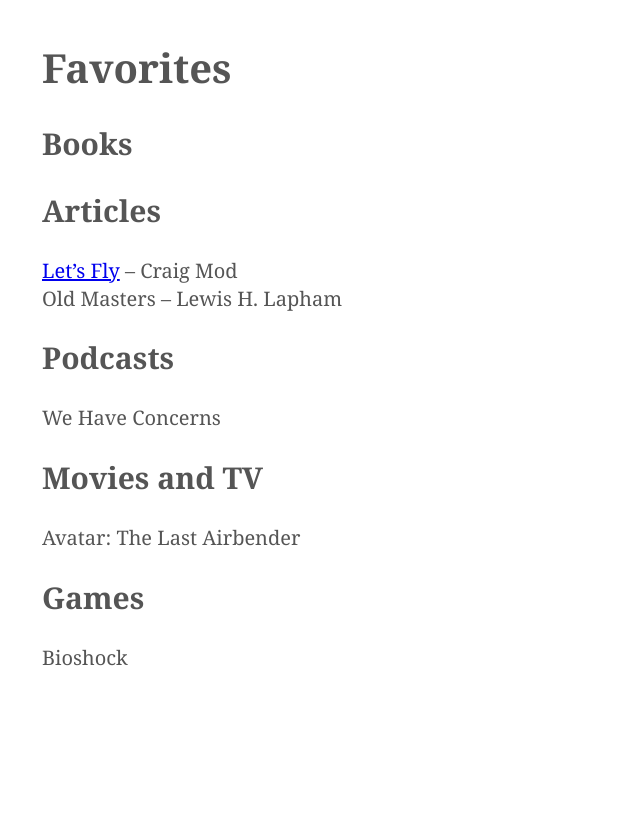
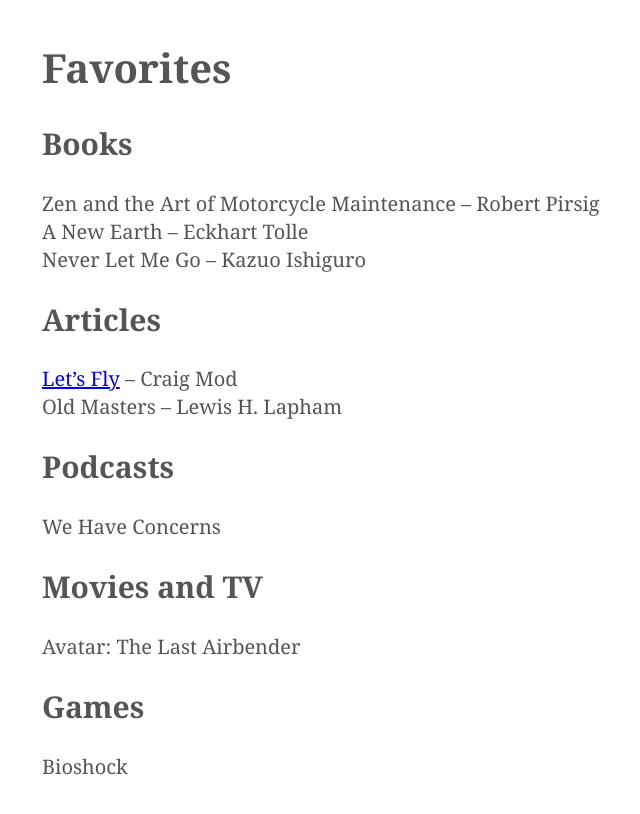
Before and after one commit to kmcgillivray/librarie, a Jekyll site: the page built from favorites.md, in a window 1280 px wide. Shown: the top 814 px of the page, without its empty margins (273-913 px from the left). Built offline with Jekyll 4.4.1, drawn with Linux system fonts in a browser that asks for light colours.

```diff
--- a/favorites.md
+++ b/favorites.md
@@ -4,6 +4,10 @@
 ---
 
 ## Books
+
+* Zen and the Art of Motorcycle Maintenance – Robert Pirsig
+* A New Earth – Eckhart Tolle
+* Never Let Me Go – Kazuo Ishiguro
 
 ## Articles
 
```
Also changed, not shown: articles/2015.md (+1 -0 lines).
